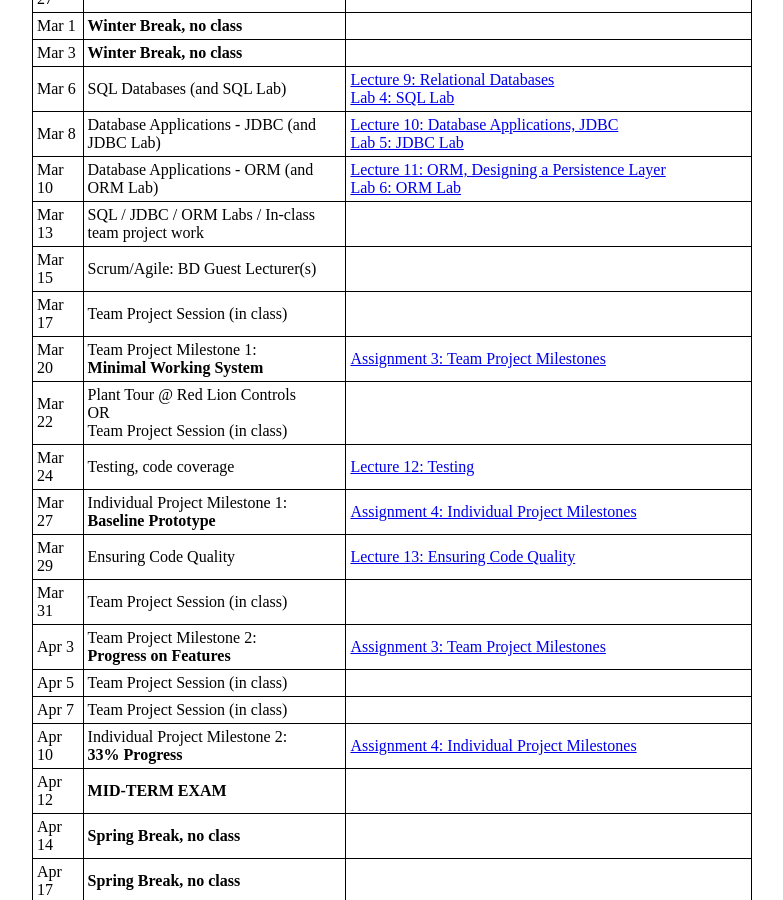
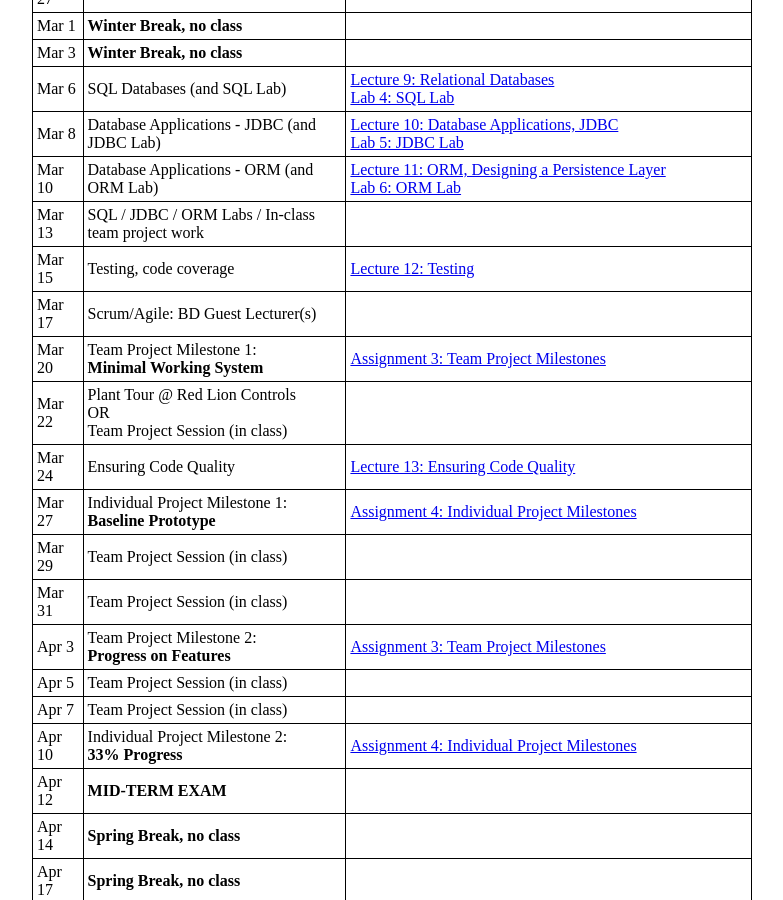
Before and after one commit to ycpcs/cs320-spring2017, a Jekyll site: the page built from schedule.md, in a window 1280 px wide and 900 px high, scrolled down 918 px. Shown: the whole window, without its empty margins (248-1031 px from the left). Built offline with Jekyll 4.4.1, drawn with Linux system fonts in a browser that asks for light colours.

```diff
--- a/schedule.md
+++ b/schedule.md
@@ -36,13 +36,13 @@ Mar 6 | SQL Databases (and SQL Lab) | [Lecture 9: Relational Databases](lectures
 Mar 8 | Database Applications - JDBC (and JDBC Lab) | [Lecture 10: Database Applications, JDBC](lectures/lecture10.html)<br> [Lab 5: JDBC Lab](./labs/lab05.html)
 Mar 10 | Database Applications - ORM (and ORM Lab) | [Lecture 11: ORM, Designing a Persistence Layer](lectures/lecture11.html)<br> [Lab 6: ORM Lab](./labs/lab06.html)
 Mar 13 | SQL / JDBC / ORM Labs / In-class team project work
-Mar 15 | Scrum/Agile: BD Guest Lecturer(s)
-Mar 17 | Team Project Session (in class)
+Mar 15 | Testing, code coverage | [Lecture 12: Testing](lectures/lecture12.html)
+Mar 17 | Scrum/Agile: BD Guest Lecturer(s)
 Mar 20 | Team Project Milestone 1:<br> **Minimal Working System** | [Assignment 3: Team Project Milestones](assign/assign03.html)
 Mar 22 | Plant Tour @ Red Lion Controls<br>OR<br>Team Project Session (in class)
-Mar 24 | Testing, code coverage | [Lecture 12: Testing](lectures/lecture12.html)
+Mar 24 | Ensuring Code Quality | [Lecture 13: Ensuring Code Quality](lectures/lecture13.html)
 Mar 27 | Individual Project Milestone 1:<br> **Baseline Prototype** | [Assignment 4: Individual Project Milestones](assign/assign04.html)
-Mar 29 | Ensuring Code Quality | [Lecture 13: Ensuring Code Quality](lectures/lecture13.html)
+Mar 29 | Team Project Session (in class)
 Mar 31 | Team Project Session (in class)
 Apr 3 | Team Project Milestone 2:<br> **Progress on Features** | [Assignment 3: Team Project Milestones](assign/assign03.html)
 Apr 5 | Team Project Session (in class)
```
Also changed, not shown: 2 other files.
